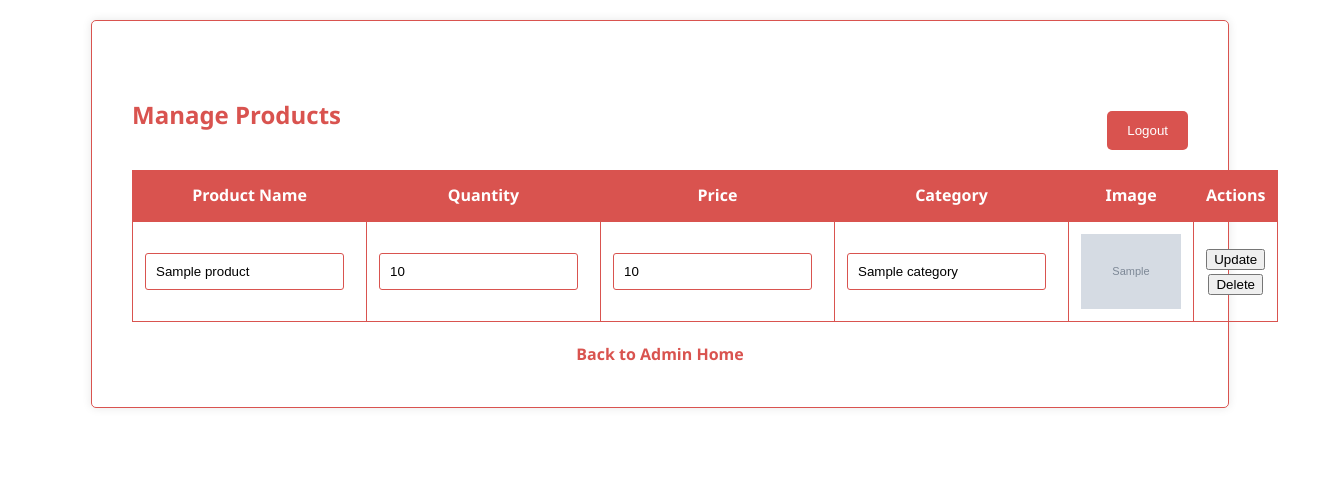
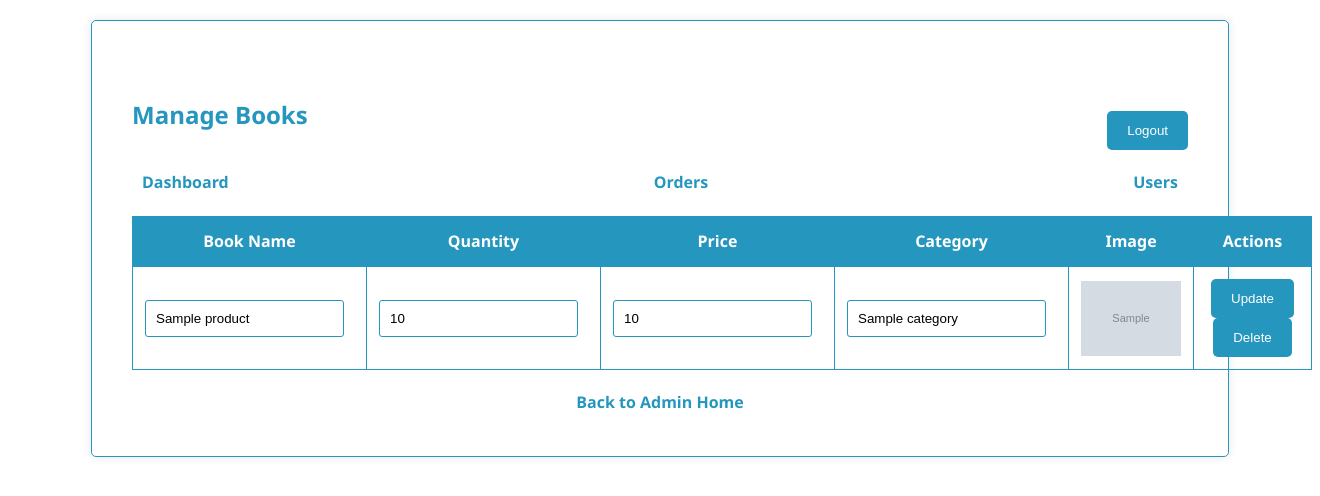
Before and after one commit to mohdb1lal/DBMS-Finalized, a Flask app: page /manage_product in a window 1320 px wide. Shown: the top 496 px of the page. Run offline with Flask 3, Linux system fonts and the light colour scheme; grey boxes marked "Sample" are stand-in pictures; a database or web service that is not in the repository returns one stand-in record (values such as "Sample title").

Commit message:
colour theme of manage products is changed

```diff
--- a/templates/manage_product.html
+++ b/templates/manage_product.html
@@ -3,7 +3,7 @@
   <head>
     <meta charset="UTF-8" />
     <meta name="viewport" content="width=device-width, initial-scale=1.0" />
-    <title>Manage Products</title>
+    <title>Manage Books</title>
     <style>
       body {
         font-family: "Segoe UI", Tahoma, Geneva, Verdana, sans-serif;
@@ -17,17 +17,34 @@
         max-width: 80%;
         margin: 20px auto;
         padding: 40px;
-        border: 1px solid #d9534f;
+        border: 1px solid #2596be;
         border-radius: 5px;
         box-shadow: 0 0 10px rgba(0, 0, 0, 0.1);
       }
 
       h2 {
-        color: #d9534f;
+        color: #2596be;
         margin-top: 20px;
         display: flex;
         justify-content: space-between;
         align-items: center;
+      }
+
+      .nav {
+        margin-bottom: 20px;
+        display: flex;
+        justify-content: space-between;
+      }
+
+      .nav a {
+        color: #2596be;
+        text-decoration: none;
+        font-weight: bold;
+        margin: 0 10px;
+      }
+
+      .nav a:hover {
+        text-decoration: underline;
       }
 
       table {
@@ -38,13 +55,13 @@
 
       th,
       td {
-        border: 1px solid #d9534f;
+        border: 1px solid #2596be;
         padding: 12px;
-        text-align: center; /* Center-align table cells */
+        text-align: center;
       }
 
       th {
-        background-color: #d9534f;
+        background-color: #2596be;
         color: #ffffff;
         font-weight: bold;
       }
@@ -67,13 +84,14 @@
         width: auto;
         margin-right: 10px;
         padding: 10px;
-        border: 1px solid #d9534f;
+        border: 1px solid #2596be;
         border-radius: 3px;
         flex-grow: 1;
       }
 
-      input[type="submit"] {
-        background-color: #d9534f;
+      input[type="submit"],
+      button {
+        background-color: #2596be;
         color: #ffffff;
         border: none;
         padding: 12px 20px;
@@ -81,10 +99,14 @@
         cursor: pointer;
       }
 
+      button {
+        margin: 0 5px;
+      }
+
       a {
         display: block;
         margin-top: 20px;
-        color: #d9534f;
+        color: #2596be;
         text-decoration: none;
         font-weight: bold;
         text-align: center;
@@ -101,19 +123,39 @@
       form[action="/logout"] input[type="submit"] {
         margin-top: 10px;
       }
+
+      @media (max-width: 768px) {
+        table {
+          display: block;
+          overflow-x: auto;
+        }
+
+        td,
+        th {
+          font-size: 14px;
+        }
+      }
     </style>
   </head>
   <body>
     <div class="container">
       <h2>
-        Manage Products
+        Manage Books
         <form action="/logout" method="POST">
           <input type="submit" value="Logout" />
         </form>
       </h2>
+
+      <!-- Navigation Bar -->
+      <div class="nav">
+        <a href="/dashboard">Dashboard</a>
+        <a href="/orders">Orders</a>
+        <a href="/users">Users</a>
+      </div>
+
       <table>
         <tr>
-          <th>Product Name</th>
+          <th>Book Name</th>
           <th>Quantity</th>
           <th>Price</th>
           <th>Category</th>
@@ -164,6 +206,7 @@
         </tr>
         {% endfor %}
       </table>
+
       <a href="/admin_home">Back to Admin Home</a>
     </div>
   </body>
```
